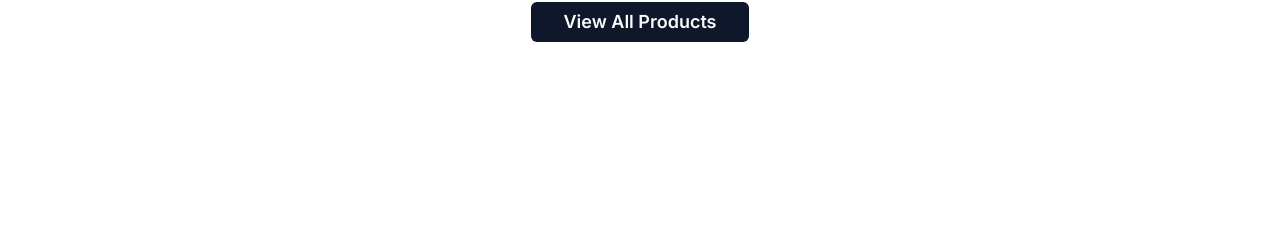
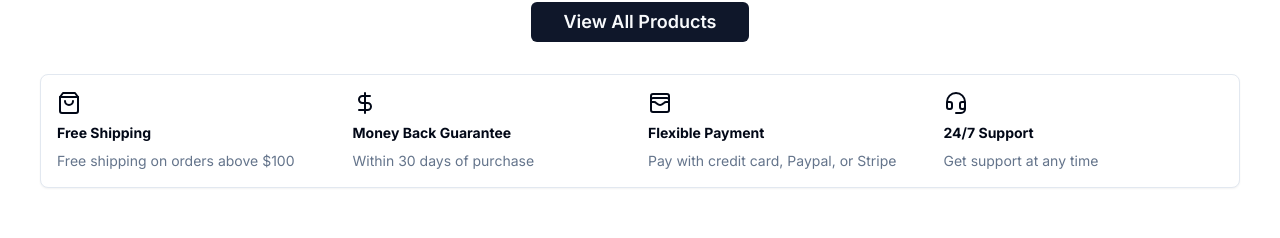
Before and after one commit to ericstober/prostore, a Next.js app: page / in a window 1280 px wide. Shown: the part 263-501 px from the top of the page. Built offline with nearby package versions, Linux system fonts and the light colour scheme; no server answers; the database is empty.

Commit message:
add icon boxes to home page

```diff
--- a/app/(root)/page.tsx
+++ b/app/(root)/page.tsx
@@ -2,6 +2,7 @@
 import { getLatestProducts, getFeaturedProducts } from "@/lib/actions/product.actions";
 import ProductCarousel from "@/components/shared/product/product-carousel";
 import ViewAllProductsButton from "@/components/view-all-products-button";
+import IconBoxes from "@/components/icon-boxes";
 
 const Homepage = async () => {
   const latestProducts = await getLatestProducts();
@@ -12,6 +13,7 @@
       {featuredProducts.length > 0 && <ProductCarousel data={featuredProducts} />}
       <ProductList data={latestProducts} title='Newest Arrivals' limit={4} />
       <ViewAllProductsButton />
+      <IconBoxes />
     </>
   );
 };
--- /dev/null
+++ b/components/icon-boxes.tsx
@@ -0,0 +1,38 @@
+import { DollarSign, Headset, ShoppingBag, WalletCards } from "lucide-react";
+import { Card, CardContent } from "./ui/card";
+
+const IconBoxes = () => {
+  return (
+    <div>
+      <Card>
+        <CardContent className='grid md:grid-cols-4 gap-4 p-4'>
+          <div className='space-y-2'>
+            <ShoppingBag />
+            <div className='text-sm font-bold'>Free Shipping</div>
+            <div className='text-sm text-muted-foreground'>Free shipping on orders above $100</div>
+          </div>
+
+          <div className='space-y-2'>
+            <DollarSign />
+            <div className='text-sm font-bold'>Money Back Guarantee</div>
+            <div className='text-sm text-muted-foreground'>Within 30 days of purchase</div>
+          </div>
+
+          <div className='space-y-2'>
+            <WalletCards />
+            <div className='text-sm font-bold'>Flexible Payment</div>
+            <div className='text-sm text-muted-foreground'>Pay with credit card, Paypal, or Stripe</div>
+          </div>
+
+          <div className='space-y-2'>
+            <Headset />
+            <div className='text-sm font-bold'>24/7 Support</div>
+            <div className='text-sm text-muted-foreground'>Get support at any time</div>
+          </div>
+        </CardContent>
+      </Card>
+    </div>
+  );
+};
+
+export default IconBoxes;
```
